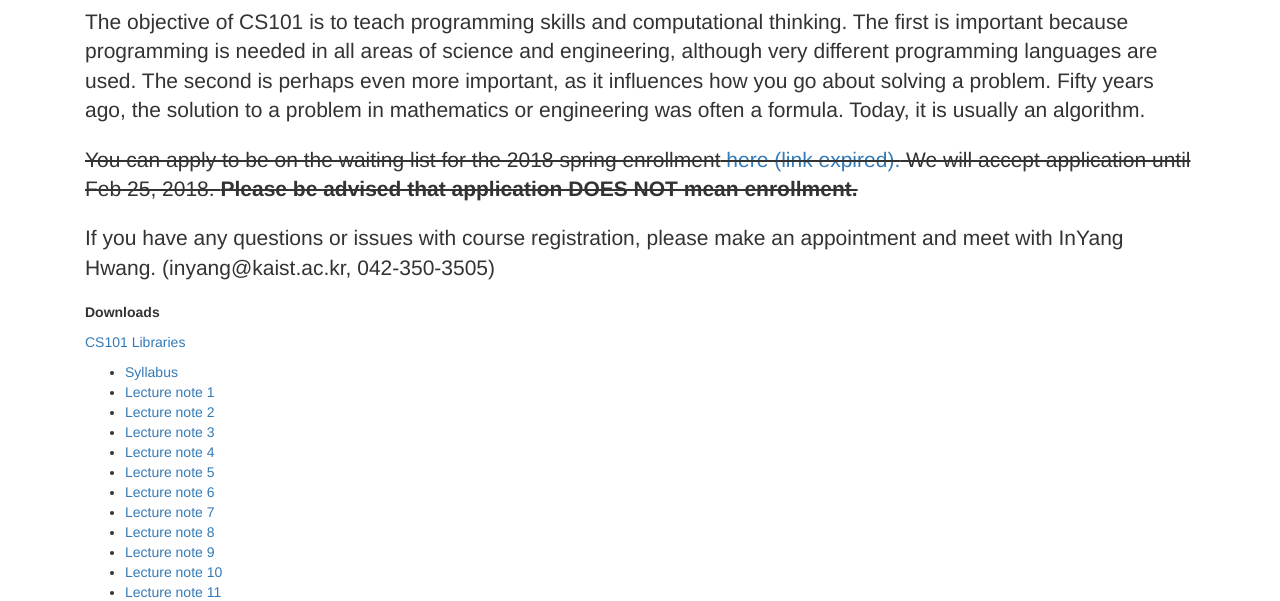
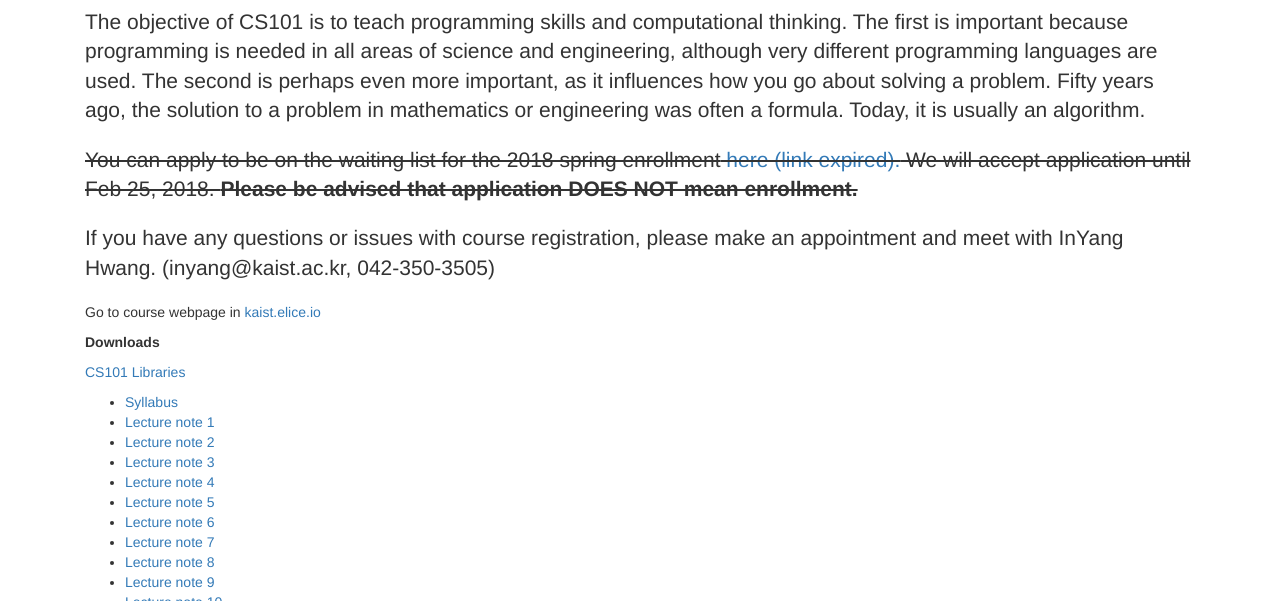
Before and after one commit to kaist-cs101/kaist-cs101.github.io, a website: page index.html in a window 1280 px wide. Shown: the part 199-800 px from the top of the page. Drawn offline with nearby package versions, Linux system fonts and the light colour scheme.

Commit message:
elice link added

```diff
--- a/index.html
+++ b/index.html
@@ -47,6 +47,9 @@
   <p class="lead"> </s>
           If you have any questions or issues with course registration,
           please make an appointment and meet with InYang Hwang. (inyang@kaist.ac.kr, 042-350-3505)
+        </p>
+        <p>
+          Go to course webpage in <a href="https://kaist.elice.io/courses/262">kaist.elice.io</a>
         </p>
         <p>
           <strong>Downloads</strong>
```
